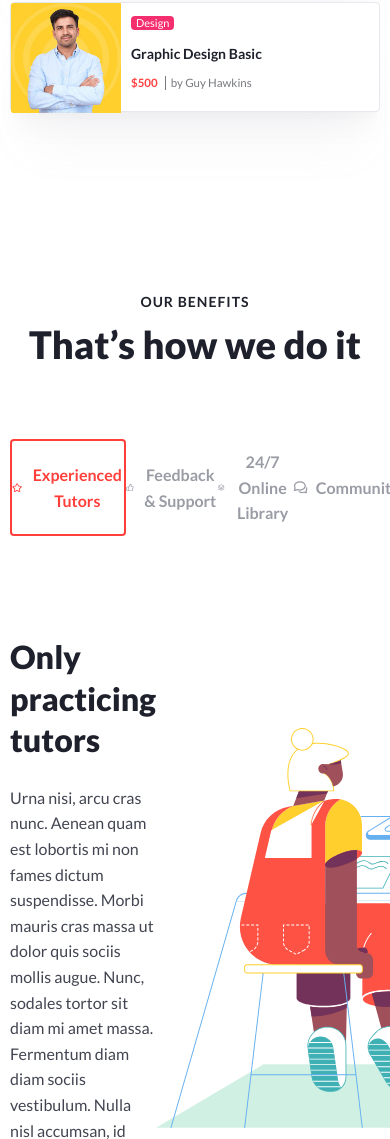
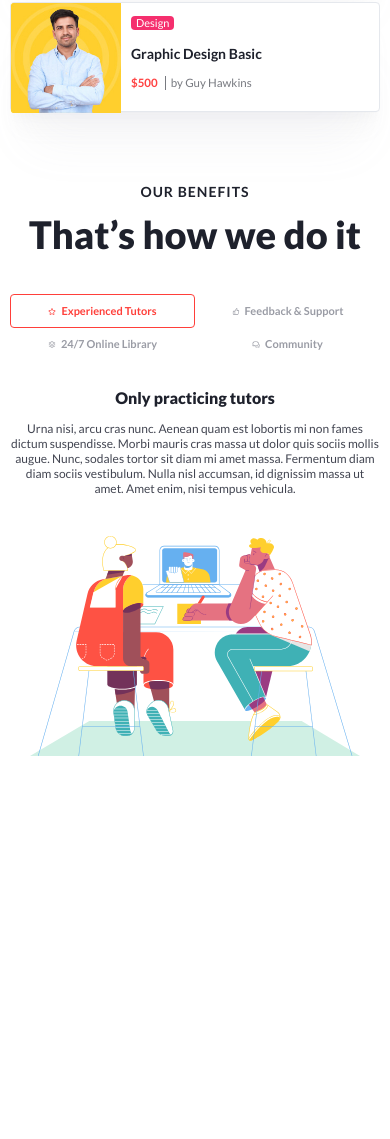
Before and after one commit to ValentunPron/createX, a plain HTML site: page index.html in a window 390 px wide. Shown: the part 1880-3019 px from the top of the page. After the commit the page ends 2676 px from the top, so only its background shows below. Drawn offline with nearby package versions, Linux system fonts and the light colour scheme.

Commit message:
adaptive benefist block

```diff
--- a/css/adaptive.css
+++ b/css/adaptive.css
@@ -202,6 +202,49 @@
     width: 2px;
     height: 16px;
   }
+  .benefist {
+    margin-top: 150px;
+  }
+  .benefist__active {
+    margin-top: 60px;
+  }
+  .benefist__button {
+    font-size: 14px;
+    line-height: 140%;
+    padding: 9px 0;
+  }
+  .benefist__button svg {
+    width: 13px;
+    height: 13px;
+    margin-right: 7.1px;
+  }
+  .benefist__body {
+    display: none;
+    margin-top: 70px;
+    transition: all 2s ease-in-out;
+  }
+  .benefist__title {
+    font-size: 28px;
+    line-height: 110%;
+    margin-bottom: 20px;
+  }
+  .benefist__text {
+    font-size: 14px;
+    line-height: 150%;
+    max-width: 400px;
+  }
+  .benefist img {
+    width: 450px;
+    height: 410px;
+  }
+  .benefist__button--active {
+    border: 2px solid #FF3F3A;
+    color: #FF3F3A;
+    border-radius: 4px;
+  }
+  .benefist__button--active svg {
+    fill: #FF3F3A;
+  }
 }
 
 @media (max-width: 900px) {
@@ -355,6 +398,49 @@
   .courses__name::before {
     width: 2px;
     height: 16px;
+  }
+  .benefist {
+    margin-top: 120px;
+  }
+  .benefist__active {
+    margin-top: 50px;
+  }
+  .benefist__button {
+    font-size: 13px;
+    line-height: 130%;
+    padding: 8px 0;
+  }
+  .benefist__button svg {
+    width: 12px;
+    height: 12px;
+    margin-right: 7px;
+  }
+  .benefist__body {
+    display: none;
+    margin-top: 65px;
+    transition: all 2s ease-in-out;
+  }
+  .benefist__title {
+    font-size: 24px;
+    line-height: 100%;
+    margin-bottom: 17.5px;
+  }
+  .benefist__text {
+    font-size: 13px;
+    line-height: 130%;
+    max-width: 375px;
+  }
+  .benefist img {
+    width: 400px;
+    height: 400px;
+  }
+  .benefist__button--active {
+    border: 2px solid #FF3F3A;
+    color: #FF3F3A;
+    border-radius: 4px;
+  }
+  .benefist__button--active svg {
+    fill: #FF3F3A;
   }
 }
 
@@ -549,6 +635,49 @@
     font-size: 16px;
     line-height: 140%;
   }
+  .benefist {
+    margin-top: 90px;
+  }
+  .benefist__active {
+    margin-top: 45px;
+  }
+  .benefist__button {
+    font-size: 12px;
+    line-height: 120%;
+    padding: 8px 0;
+  }
+  .benefist__button svg {
+    width: 11px;
+    height: 11px;
+    margin-right: 7px;
+  }
+  .benefist__body {
+    display: none;
+    margin-top: 30px;
+    transition: all 2s ease-in-out;
+  }
+  .benefist__title {
+    font-size: 20px;
+    line-height: 100%;
+    margin-bottom: 15px;
+  }
+  .benefist__text {
+    font-size: 12px;
+    line-height: 125%;
+    max-width: 300px;
+  }
+  .benefist img {
+    width: 280px;
+    height: 280px;
+  }
+  .benefist__button--active {
+    border: 2px solid #FF3F3A;
+    color: #FF3F3A;
+    border-radius: 4px;
+  }
+  .benefist__button--active svg {
+    fill: #FF3F3A;
+  }
 }
 
 @media (max-width: 540px) {
@@ -731,6 +860,53 @@
     margin: 0 auto;
     margin-top: 10px;
   }
+  .benefist {
+    margin-top: 70px;
+  }
+  .benefist__active {
+    margin-top: 35px;
+    grid-template-columns: 1fr 1fr;
+  }
+  .benefist__button {
+    font-size: 11px;
+    line-height: 110%;
+    padding: 10px 0;
+  }
+  .benefist__button svg {
+    width: 8px;
+    height: 7px;
+    margin-right: 5px;
+  }
+  .benefist__body {
+    display: none;
+    flex-direction: column;
+    margin-top: 30px;
+    transition: all 2s ease-in-out;
+  }
+  .benefist__title {
+    text-align: center;
+    font-size: 16px;
+    line-height: 100%;
+    margin-bottom: 15px;
+  }
+  .benefist__text {
+    text-align: center;
+    font-size: 12px;
+    line-height: 125%;
+    max-width: 400px;
+  }
+  .benefist img {
+    width: 330px;
+    height: 300px;
+  }
+  .benefist__button--active {
+    border: 1.5px solid #FF3F3A;
+    color: #FF3F3A;
+    border-radius: 4px;
+  }
+  .benefist__button--active svg {
+    fill: #FF3F3A;
+  }
 }
 
 @media (max-width: 374px) {
@@ -781,4 +957,53 @@
     font-size: 9.5px;
     line-height: 26px;
   }
+  .benefist {
+    margin-top: 50px;
+  }
+  .benefist__active {
+    margin-top: 25px;
+  }
+  .benefist__button {
+    font-size: 11px;
+    line-height: 100%;
+    padding: 10px 0;
+  }
+  .benefist__button svg {
+    width: 7px;
+    height: 7px;
+    margin-right: 5px;
+  }
+  .benefist__body {
+    margin-top: 25px;
+    transition: all 2s ease-in-out;
+  }
+  .benefist__title-top {
+    margin: 0 auto;
+    line-height: 100%;
+    max-width: 200px;
+  }
+  .benefist__title {
+    text-align: center;
+    font-size: 14px;
+    line-height: 100%;
+    margin-bottom: 15px;
+  }
+  .benefist__text {
+    text-align: center;
+    font-size: 10px;
+    line-height: 120%;
+    max-width: 300px;
+  }
+  .benefist img {
+    width: 260px;
+    height: 260px;
+  }
+  .benefist__button--active {
+    border: 1.5px solid #FF3F3A;
+    color: #FF3F3A;
+    border-radius: 4px;
+  }
+  .benefist__button--active svg {
+    fill: #FF3F3A;
+  }
 }
--- a/css/style.css
+++ b/css/style.css
@@ -715,11 +715,11 @@ a {
   justify-content: space-between;
   align-items: center;
   margin-top: 100px;
-  transition: all 7s ease-in-out;
+  transition: all 2s ease-in-out;
 }
 
 .benefist__body.active {
-  display: inline-flex;
+  display: flex;
 }
 
 .benefist__description {
@@ -739,6 +739,7 @@ a {
   font-size: 16px;
   line-height: 160%;
   color: #424551;
+  max-width: 495px;
 }
 
 .benefist__button--active {
--- a/index.html
+++ b/index.html
@@ -193,7 +193,7 @@
 			<div class="benefist">
 				<div class="container">
 					<h3 class="subtitle">Our benefits</h3>
-					<h2 class="title">That’s how we do it</h2>
+					<h2 class="benefist__title-top title">That’s how we do it</h2>
 					<div class="benefist__active">
 						<button class="benefist__button benefist__button--active">
 							<svg width="16" height="15" viewBox="0 0 16 15" fill="none" xmlns="http://www.w3.org/2000/svg">
```
